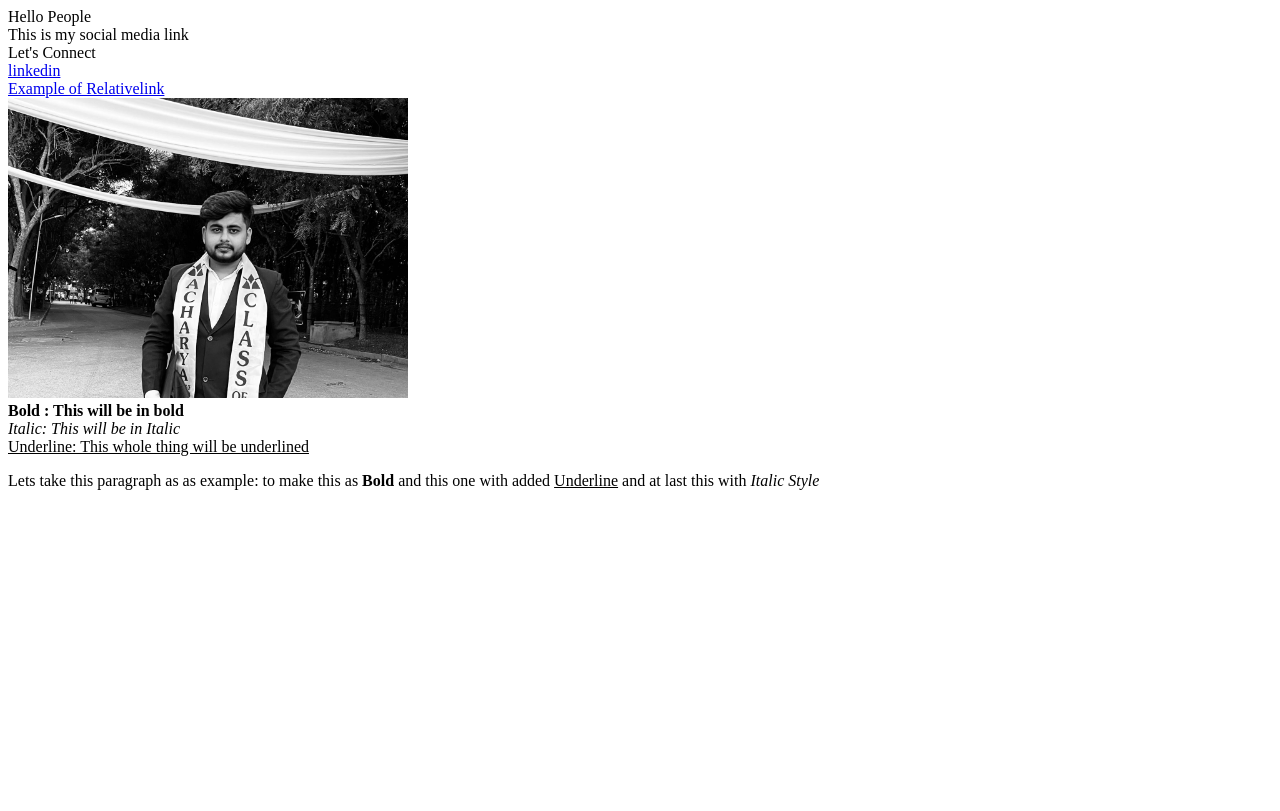
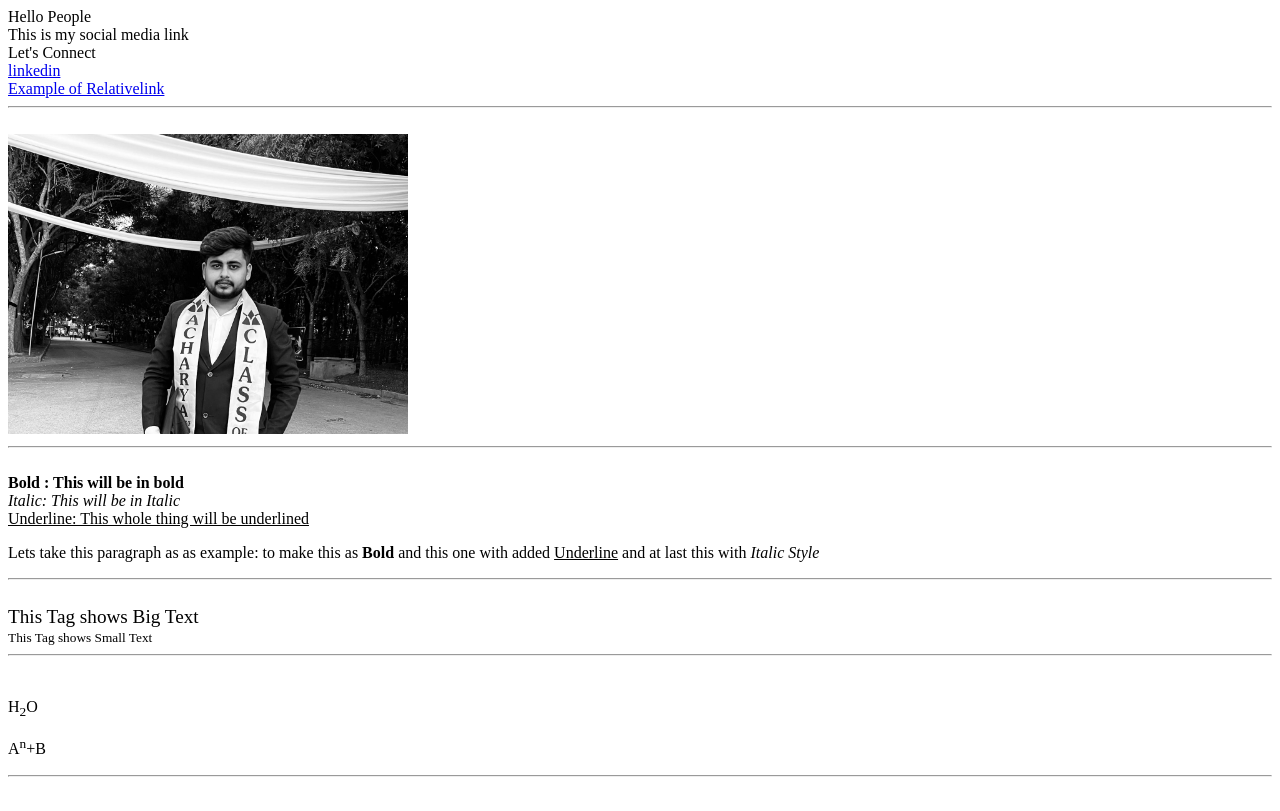
Before and after one commit to sumeetbhande/Tutorial, a plain HTML site: page index.html in a window 1280 px wide. Drawn offline with Linux system fonts and the light colour scheme.

Commit message:
Here : 1. We have implemented Big Tags, Small Tags. 2. Impl3emented Hr tags 3. Implemented super tags and sub tags.

```diff
--- a/index.html
+++ b/index.html
@@ -18,9 +18,13 @@
     <a href="https://www.linkedin.com/in/ssb04/">linkedin</a>
     <br/>
     <a href = "/Relativelink/relative-link.html">Example of Relativelink</a>
+    <hr>
     <br/>
+
     <img src="image.jpg" alt="Sumeet Bhaiya" height ="300"> <img/>
+    <hr>
     <br/>
+
     <b>Bold : This will be in bold</b>
     <br/>
     <i>Italic: This will be in Italic</i>
@@ -28,5 +32,18 @@
     <u>Underline: This whole thing will be underlined</u>
     <br/>
     <p>Lets take this paragraph as as example: to make this as <b>Bold</b> and this one with added <u>Underline</u> and at last this with <i>Italic Style</i> </p>
+    <hr>
+    <br/>
+
+    <big>This Tag shows Big Text</big> <br/> <!--Big Tag-->
+    <small>This Tag shows Small Text</small> <!--Small Tag-->
+    <hr>
+    <br/>
+
+    <p>H<sub>2</sub>O</p> <!-- Here we have implemented a SubScript-->
+    <p>A<sup>n</sup>+B</p> <!-- Here we have implemented a SuperScript-->
+    <hr>
+    <br/>
+
 </body>
 </html>
```
